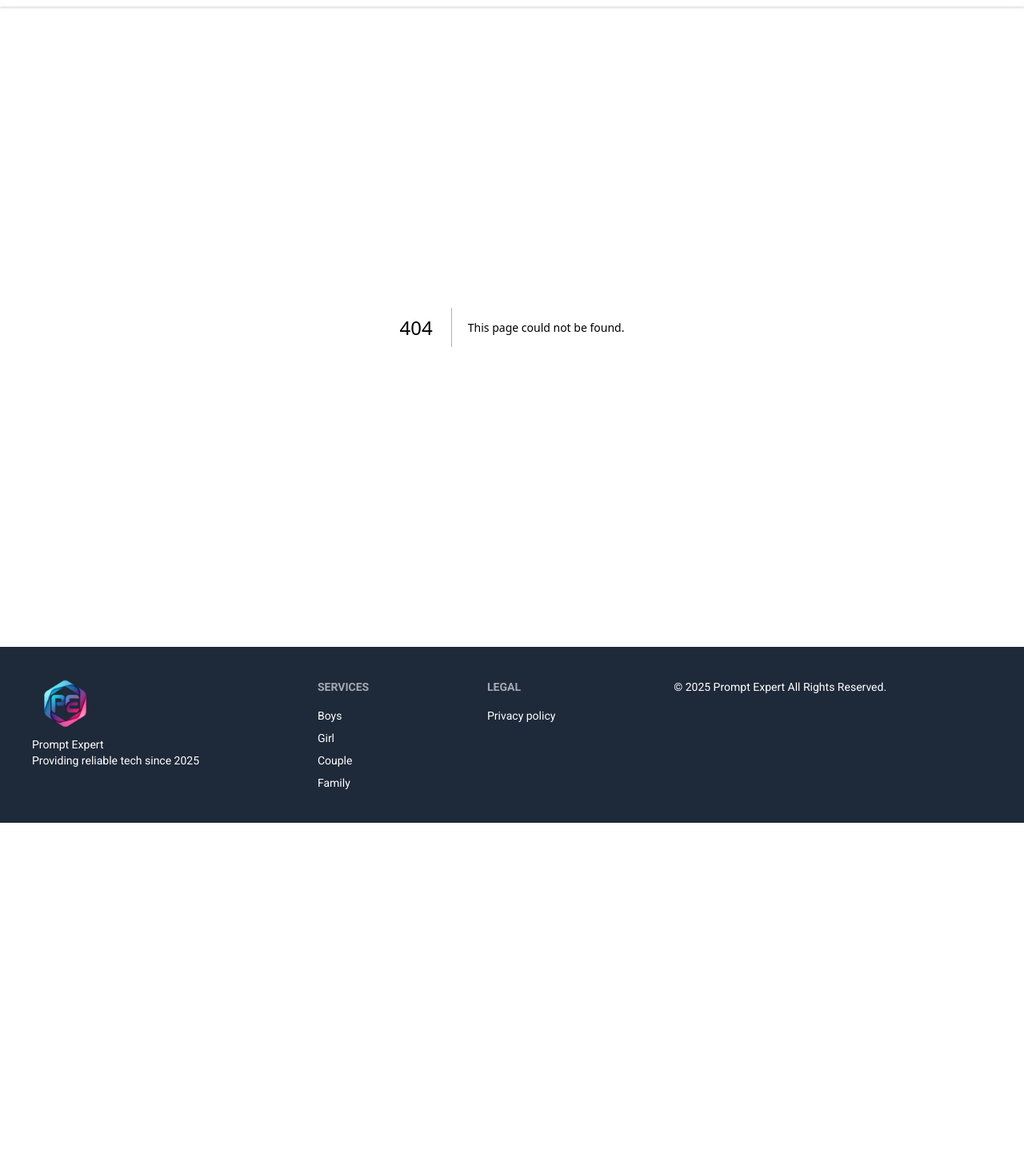
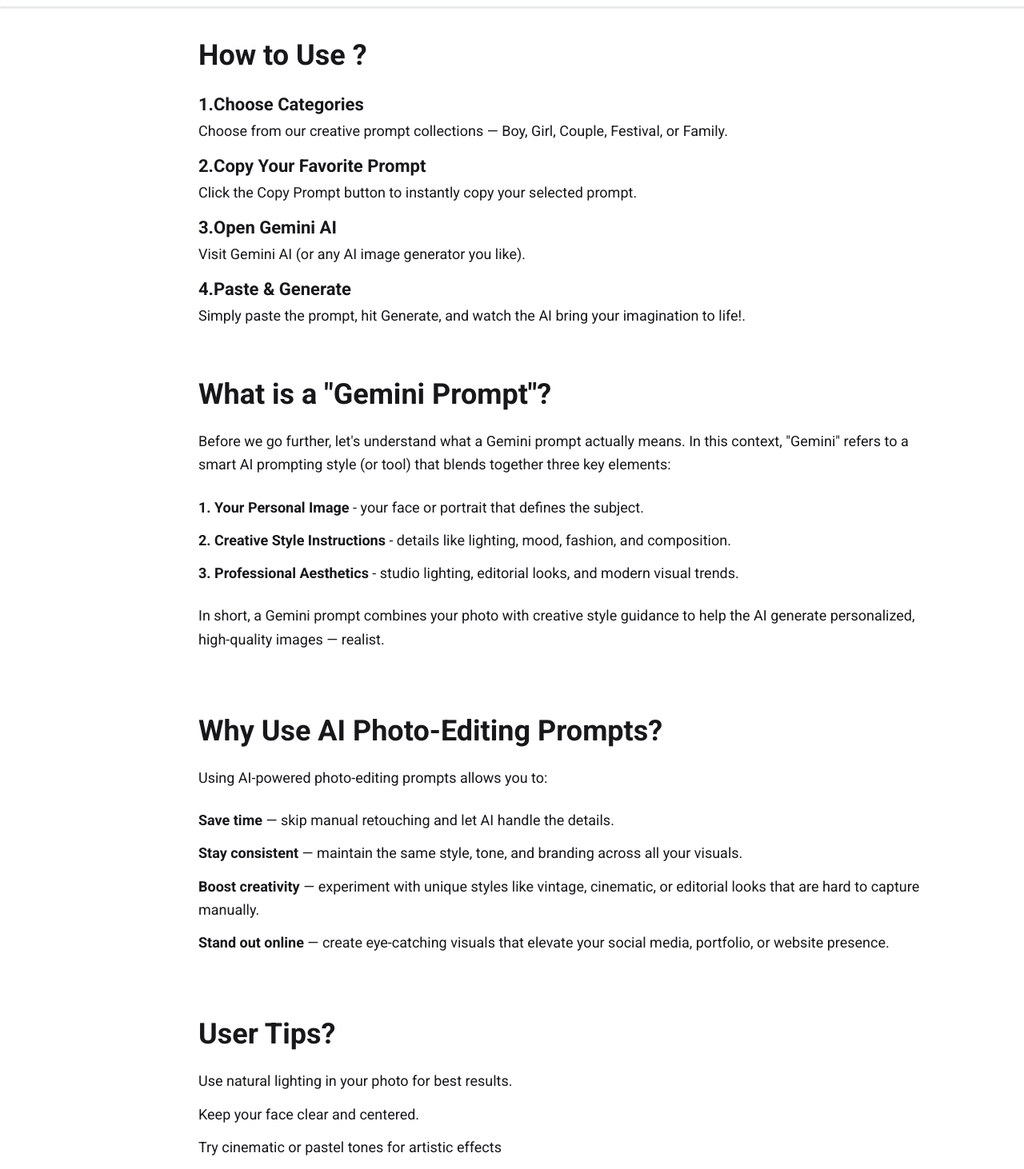
Before and after one commit to Rifazul-Islam/expert-work, a Next.js app: page /prompt-how-to-use in a window 1280 px wide. Before the commit this address had no page. Shown: the part 68-1530 px from the top of the page at 80% size. Before the commit the page ends 1097 px from the top, so only its background shows below. Built offline with nearby package versions, Linux system fonts and the light colour scheme.

Commit message:
create a page

```diff
--- /dev/null
+++ b/src/app/prompt-how-to-use/layout.js
@@ -0,0 +1,20 @@
+export const metadata = {
+  title: "Gemini ai photo prompt how to use",
+  description:
+    "Explore the best Gemini AI photo prompts for how to use — easy to copy and paste! Create stunning, aesthetic, and realistic AI-generated female photos. Perfect for stylish social media and creative projects.",
+
+  openGraph: {
+    title: "Gemini ai photo prompt copy paste for how-to-use",
+    description:
+      "Explore the best Gemini AI photo prompts for how to use — easy to copy and paste! Create stunning, aesthetic, and realistic AI-generated female photos. Perfect for stylish social media and creative projects.",
+    url: "https://prompt-expert.info/prompt-how-to-use",
+    siteName: "Prompt Expert",
+
+    locale: "en_US",
+    type: "website",
+  },
+};
+
+export default function RootLayout({ children }) {
+  return <div>{children}</div>;
+}
--- /dev/null
+++ b/src/app/prompt-how-to-use/page.jsx
@@ -0,0 +1,163 @@
+const Works = () => {
+  const points = [
+    {
+      number: "1",
+      title: "Your Personal Image",
+      description: "your face or portrait that defines the subject.",
+    },
+    {
+      number: "2",
+      title: "Creative Style Instructions",
+      description: "details like lighting, mood, fashion, and composition.",
+    },
+    {
+      number: "3",
+      title: "Professional Aesthetics",
+      description:
+        "studio lighting, editorial looks, and modern visual trends.",
+    },
+  ];
+
+  const benefits = [
+    {
+      title: "Save time",
+      description: "skip manual retouching and let AI handle the details.",
+    },
+    {
+      title: "Stay consistent",
+      description:
+        "maintain the same style, tone, and branding across all your visuals.",
+    },
+    {
+      title: "Boost creativity",
+      description:
+        "experiment with unique styles like vintage, cinematic, or editorial looks that are hard to capture manually.",
+    },
+    {
+      title: "Stand out online",
+      description:
+        "create eye-catching visuals that elevate your social media, portfolio, or website presence.",
+    },
+  ];
+  return (
+    <div className="md:ml-34">
+      <section className="px-4 pt-10  md:px-28 ">
+        <div className="">
+          <h2 className="text-3xl md:text-4xl font-bold text-foreground mb-6">
+            How to Use ?
+          </h2>
+
+          <div className="space-y-3 mb-6">
+            <p className="text-base md:text-lg text-foreground leading-relaxed">
+              <span className="font-bold text-[22px]">1.Choose Categories</span>
+              <p>
+                Choose from our creative prompt collections — Boy, Girl, Couple,
+                Festival, or Family.
+              </p>
+            </p>
+            <p className="text-base md:text-lg text-foreground leading-relaxed">
+              <span className="font-bold  text-[22px]">
+                2.Copy Your Favorite Prompt
+              </span>
+              <p>
+                Click the Copy Prompt button to instantly copy your selected
+                prompt.
+              </p>
+            </p>
+            <p className="text-base md:text-lg text-foreground leading-relaxed">
+              <span className="font-bold text-[22px]">3.Open Gemini AI</span>
+              <p>Visit Gemini AI (or any AI image generator you like). </p>
+            </p>
+            <p className="text-base md:text-lg text-foreground leading-relaxed">
+              <span className="font-bold text-[22px]">4.Paste & Generate</span>
+              <p>
+                Simply paste the prompt, hit Generate, and watch the AI bring
+                your imagination to life!.
+              </p>
+            </p>
+          </div>
+        </div>
+      </section>
+
+      <section className="px-4 py-10 md:px-28 ">
+        <div className="">
+          <h2 className="text-3xl md:text-4xl font-bold text-foreground mb-6">
+            What is a "Gemini Prompt"?
+          </h2>
+
+          <p className="text-base md:text-lg text-foreground mb-6 leading-relaxed">
+            Before we go further, let's understand what a Gemini prompt actually
+            means. In this context, "Gemini" refers to a smart AI prompting
+            style (or tool) that blends together three key elements:
+          </p>
+
+          <div className="space-y-3 mb-6">
+            {points.map((point) => (
+              <p
+                key={point.number}
+                className="text-base md:text-lg text-foreground leading-relaxed"
+              >
+                <span className="font-bold">
+                  {point.number}. {point.title}
+                </span>{" "}
+                - {point.description}
+              </p>
+            ))}
+          </div>
+
+          <p className="text-base md:text-lg text-foreground leading-relaxed">
+            In short, a Gemini prompt combines your photo with creative style
+            guidance to help the AI generate personalized, high-quality images —
+            realist.
+          </p>
+        </div>
+      </section>
+
+      <section className="px-4 py-6 md:px-28 md:py-10  ">
+        <div className="">
+          <h2 className="text-3xl md:text-4xl font-bold text-foreground mb-6">
+            Why Use AI Photo-Editing Prompts?
+          </h2>
+
+          <p className="text-base md:text-lg text-foreground mb-6 leading-relaxed">
+            Using AI-powered photo-editing prompts allows you to:
+          </p>
+
+          <div className="space-y-3">
+            {benefits.map((benefit, index) => (
+              <p
+                key={index}
+                className="text-base md:text-lg text-foreground leading-relaxed"
+              >
+                <span className="font-bold">{benefit.title}</span> —{" "}
+                {benefit.description}
+              </p>
+            ))}
+          </div>
+        </div>
+      </section>
+
+      <section className="px-4 py-6 md:px-28 md:py-10 md:pb-26 ">
+        <div className="">
+          <h2 className="text-3xl md:text-4xl font-bold text-foreground mb-6">
+            User Tips?
+          </h2>
+
+          <div className="space-y-3">
+            <p className="text-base md:text-lg text-foreground leading-relaxed">
+              Use natural lighting in your photo for best results.
+            </p>
+            <p className="text-base md:text-lg text-foreground leading-relaxed">
+              Keep your face clear and centered.
+            </p>
+            <p className="text-base md:text-lg text-foreground leading-relaxed">
+              Try cinematic or pastel tones for artistic effects
+            </p>
+          </div>
+        </div>
+      </section>
+    </div>
+  );
+};
+
+export default Works;
--- a/src/components/Footer/Footer.jsx
+++ b/src/components/Footer/Footer.jsx
@@ -36,6 +36,10 @@ export default function Footer() {
 
       <nav>
         <h6 className="footer-title">Legal</h6>
+
+        <Link href={"/prompt-how-to-use"} className="link link-hover">
+          How to Use
+        </Link>
         <Link href={"/privacy-policy"} className="link link-hover">
           Privacy policy
         </Link>
@@ -45,13 +49,3 @@ export default function Footer() {
     </footer>
   );
 }
-
-// <!-- Google tag (gtag.js) -->
-// <script async src="https://www.googletagmanager.com/gtag/js?id=G-SLWSBTZQ8J"></script>
-// <script>
-//   window.dataLayer = window.dataLayer || [];
-//   function gtag(){dataLayer.push(arguments);}
-//   gtag('js', new Date());
-
-//   gtag('config', 'G-SLWSBTZQ8J');
-// </script>
```
